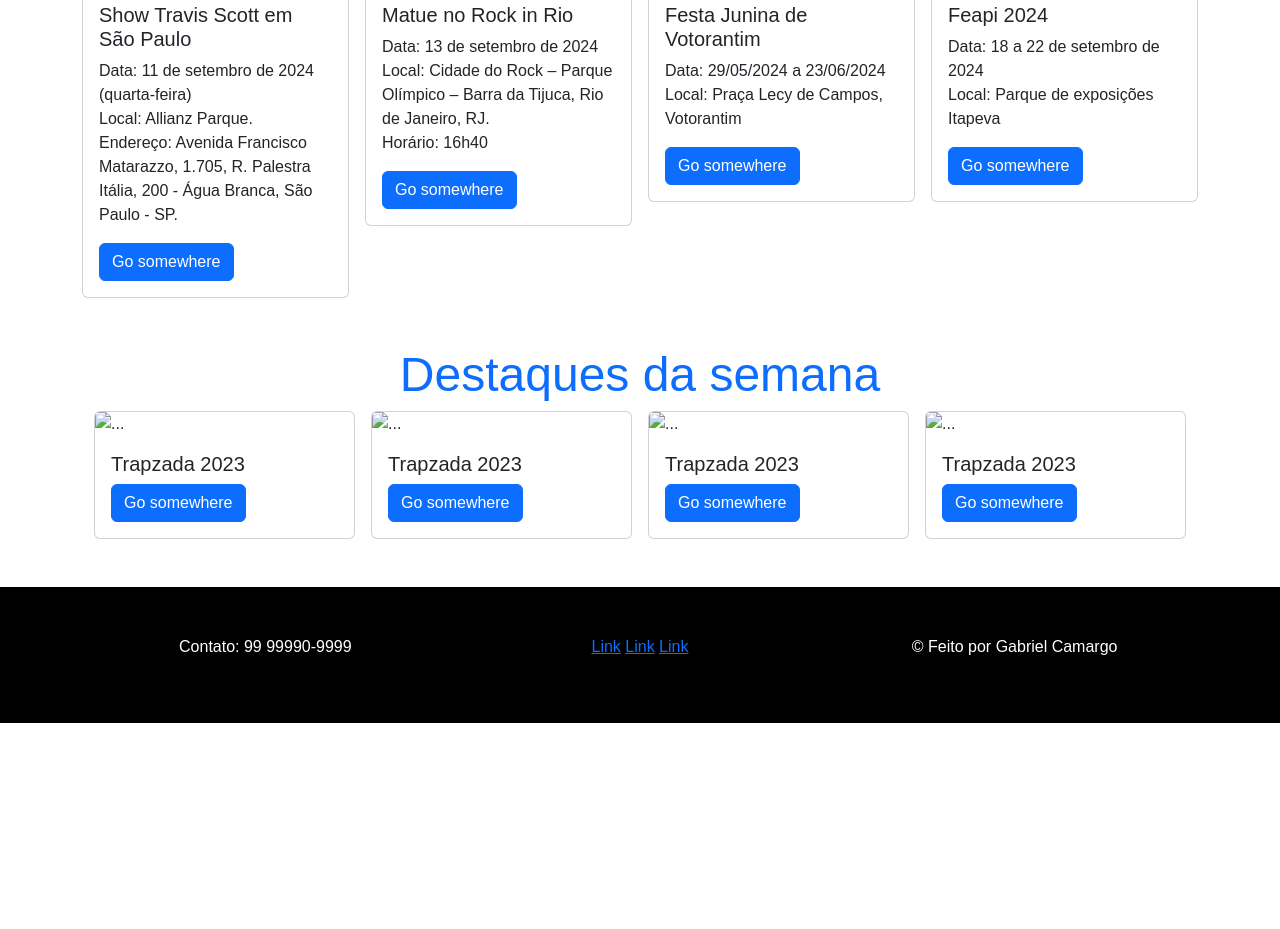
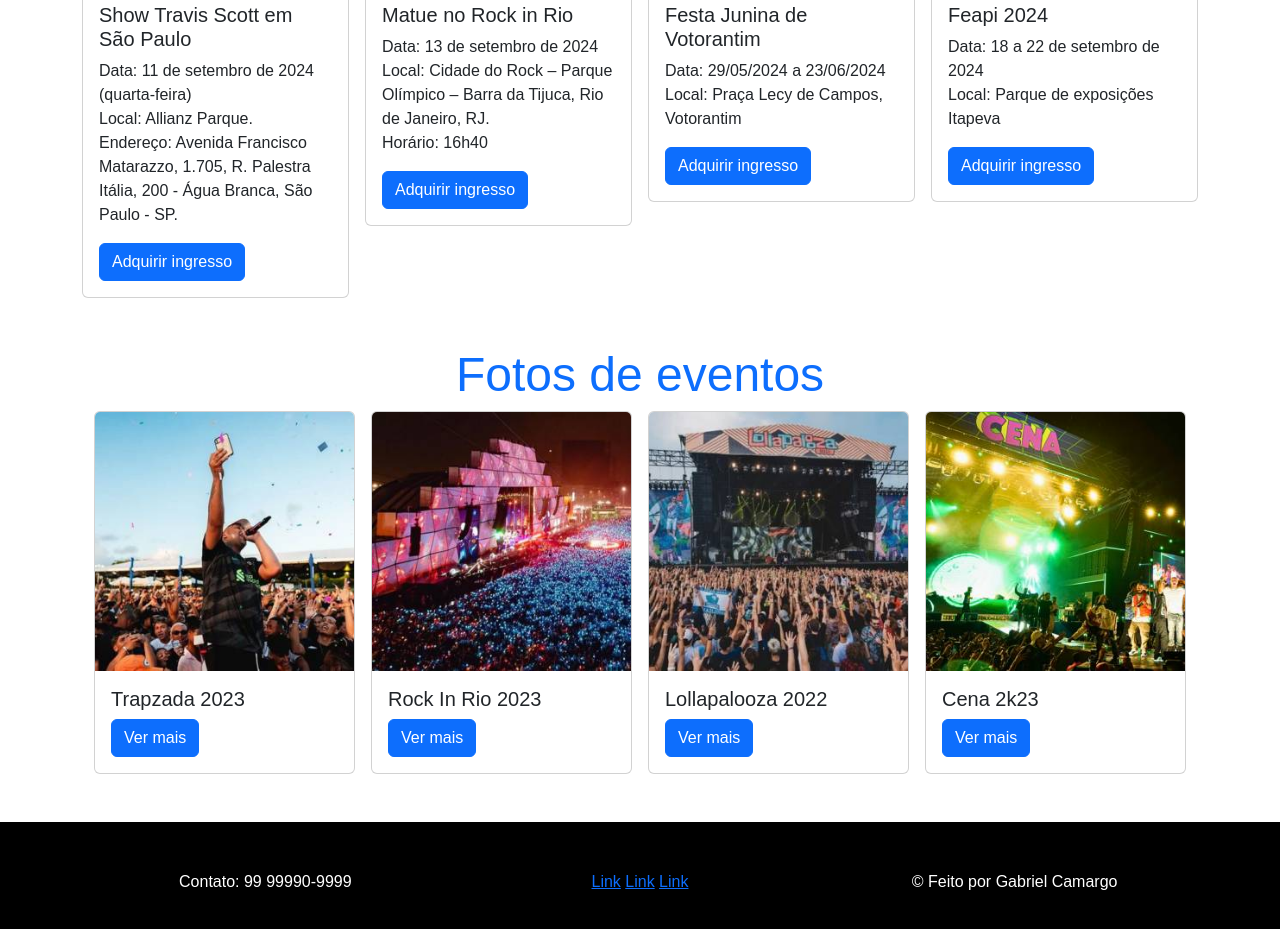
Before and after one commit to gabrielcamargogsilva/FrontEnd, a plain HTML site: page index.html in a window 1280 px wide. Shown: the part 1089-2018 px from the top of the page. Before the commit the page ends 1812 px from the top, so only its background shows below. Drawn offline with nearby package versions, Linux system fonts and the light colour scheme.

Commit message:
Add files via upload

```diff
--- a/index.html
+++ b/index.html
@@ -58,6 +58,7 @@
               <i class="bi bi-search">
               </i>
             </button>
+            <li></li>
           </form>
         </div>
       </div>
@@ -109,7 +110,7 @@
               <p class="card-text">Data: 11 de setembro de 2024 (quarta-feira)<br>
                 Local: Allianz Parque.<br>
                 Endereço: Avenida Francisco Matarazzo, 1.705, R. Palestra Itália, 200 - Água Branca, São Paulo - SP.</p>
-              <a href="#" class="btn btn-primary">Go somewhere</a>
+              <a href="#" class="btn btn-primary">Adquirir ingresso</a>
             </div>
           </div>
         </div>
@@ -122,7 +123,7 @@
                 Local: Cidade do Rock – Parque Olímpico – Barra da Tijuca, Rio de Janeiro, RJ.<br>
                 Horário: 16h40
               </p>
-              <a href="#" class="btn btn-primary">Go somewhere</a>
+              <a href="#" class="btn btn-primary">Adquirir ingresso</a>
             </div>
           </div>
         </div>
@@ -133,7 +134,7 @@
               <h5 class="card-title">Festa Junina de Votorantim</h5>
               <p class="card-text">Data: 29/05/2024 a 23/06/2024<br>
                 Local: Praça Lecy de Campos, Votorantim</p>
-              <a href="#" class="btn btn-primary">Go somewhere</a>
+              <a href="#" class="btn btn-primary">Adquirir ingresso</a>
             </div>
           </div>
         </div>
@@ -144,52 +145,53 @@
               <h5 class="card-title">Feapi 2024</h5>
               <p class="card-text">Data: 18 a 22 de setembro de 2024<br>
                 Local: Parque de exposições Itapeva</p>
-              <a href="#" class="btn btn-primary">Go somewhere</a>
+              <a href="#" class="btn btn-primary">Adquirir ingresso</a>
             </div>
           </div>
         </div>
       </div>
       <!-- Fotos de Eventos -->
       <div class="container my-5">
-        <h1 class="display-5 text-center text-primary">Destaques da semana</h1>
+        <h1 class="display-5 text-center text-primary">Fotos de eventos</h1>
         <div class="row g-3">
           <div class="col-12 col-md-6 col-xl-3">
             <div class="card">
-              <img src="..." class="card-img-top" alt="...">
+              <img src="assets/img/eventos realizados/1.jpg" class="card-img-top" alt="...">
               <div class="card-body">
                 <h5 class="card-title">Trapzada 2023</h5>
-                <a href="#" class="btn btn-primary">Go somewhere</a>
+                <a href="#" class="btn btn-primary">Ver mais</a>
               </div>
             </div>
           </div>
           <div class="col-12 col-md-6 col-xl-3">
             <div class="card">
-              <img src="..." class="card-img-top" alt="...">
+              <img src="assets/img/eventos realizados/2.jpg" class="card-img-top" alt="...">
               <div class="card-body">
-                <h5 class="card-title">Trapzada 2023</h5>
-                <a href="#" class="btn btn-primary">Go somewhere</a>
+                <h5 class="card-title">Rock In Rio 2023</h5>
+                <a href="#" class="btn btn-primary">Ver mais</a>
               </div>
             </div>
           </div>
           <div class="col-12 col-md-6 col-xl-3">
             <div class="card">
-              <img src="..." class="card-img-top" alt="...">
+              <img src="assets/img/eventos realizados/3.jpg" class="card-img-top" alt="...">
               <div class="card-body">
-                <h5 class="card-title">Trapzada 2023</h5>
-                <a href="#" class="btn btn-primary">Go somewhere</a>
+                <h5 class="card-title">Lollapalooza 2022</h5>
+                <a href="#" class="btn btn-primary">Ver mais</a>
               </div>
             </div>
           </div>
           <div class="col-12 col-md-6 col-xl-3">
             <div class="card">
-              <img src="..." class="card-img-top" alt="...">
+              <img src="assets/img/eventos realizados/4.jpg" class="card-img-top" alt="...">
               <div class="card-body">
-                <h5 class="card-title">Trapzada 2023</h5>
-                <a href="#" class="btn btn-primary">Go somewhere</a>
+                <h5 class="card-title">Cena 2k23</h5>
+                <a href="#" class="btn btn-primary">Ver mais</a>
               </div>
             </div>
           </div>
   </main>
+      <!--Rodapé-->
   <footer>
     <div class="container my-5">
       <div class="row g-2">
```
